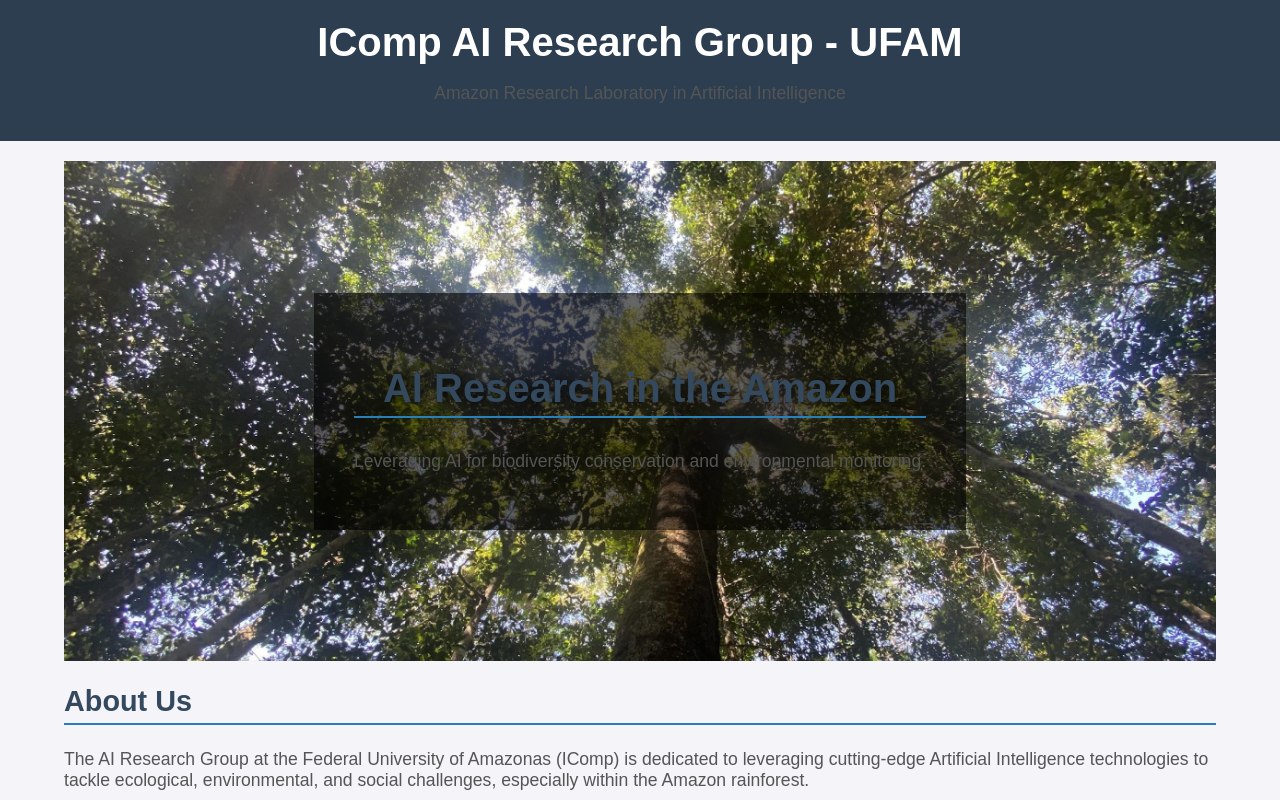
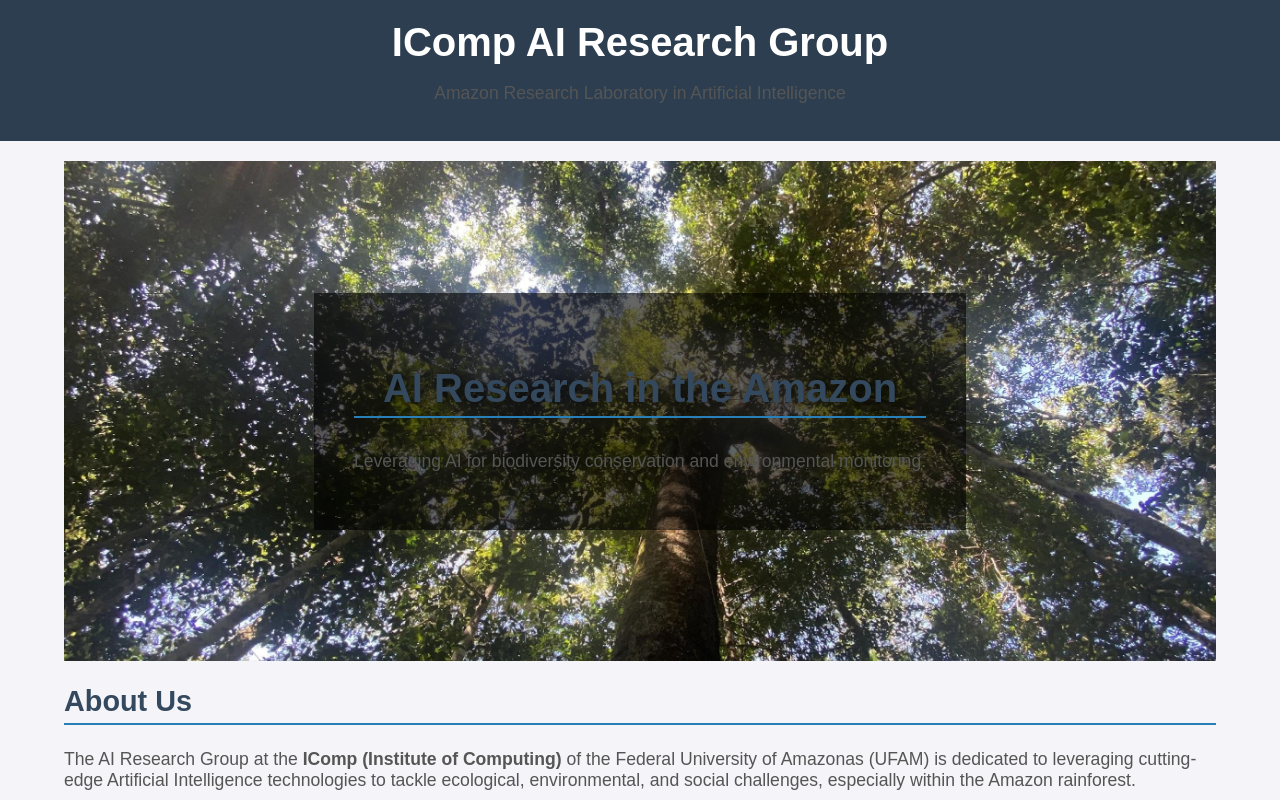
Before and after one commit to lapiam/lapiam.github.io, a plain HTML site: page index.html in a window 1280 px wide. Shown: the top 800 px of the page. Drawn offline with Linux system fonts and the light colour scheme.

Commit message:
Update index.html

```diff
--- a/index.html
+++ b/index.html
@@ -3,7 +3,7 @@
 <head>
     <meta charset="UTF-8">
     <meta name="viewport" content="width=device-width, initial-scale=1.0">
-    <title>IComp AI Research Group - UFAM - Amazon Research Lab</title>
+    <title>IComp AI Research Group - Amazon Research Lab</title>
     <style>
         body {
             font-family: 'Arial', sans-serif;
@@ -22,6 +22,7 @@
         h1 {
             margin: 0;
             font-size: 2.5em;
+            color: white;
         }
 
         h2 {
@@ -82,7 +83,7 @@
 <body>
 
 <header>
-    <h1>IComp AI Research Group - UFAM</h1>
+    <h1>IComp AI Research Group</h1>
     <p>Amazon Research Laboratory in Artificial Intelligence</p>
 </header>
 
@@ -96,7 +97,7 @@
 
     <section class="section">
         <h2>About Us</h2>
-        <p>The AI Research Group at the Federal University of Amazonas (IComp) is dedicated to leveraging cutting-edge Artificial Intelligence technologies to tackle ecological, environmental, and social challenges, especially within the Amazon rainforest.</p>
+        <p>The AI Research Group at the <strong>IComp (Institute of Computing)</strong> of the Federal University of Amazonas (UFAM) is dedicated to leveraging cutting-edge Artificial Intelligence technologies to tackle ecological, environmental, and social challenges, especially within the Amazon rainforest.</p>
         <p>Our interdisciplinary team focuses on applying AI solutions to support biodiversity conservation, monitor environmental conditions, and develop sustainable technologies for the region.</p>
     </section>
 
@@ -135,7 +136,7 @@
     <section class="section">
         <h2>Contact Us</h2>
         <p>If you have any questions or would like to collaborate with the IComp AI Research Group, feel free to reach out:</p>
-        <p>Email: <a href="mailto:juancolonna@icomp.ufam.edu.br">juancolonna@icomp.ufam.edu.br</a></p>
+        <p>Email: <a href="mailto:lapiam@icomp.ufam.edu.br">lapiam@icomp.ufam.edu.br</a></p>
     </section>
 </div>
 
```
